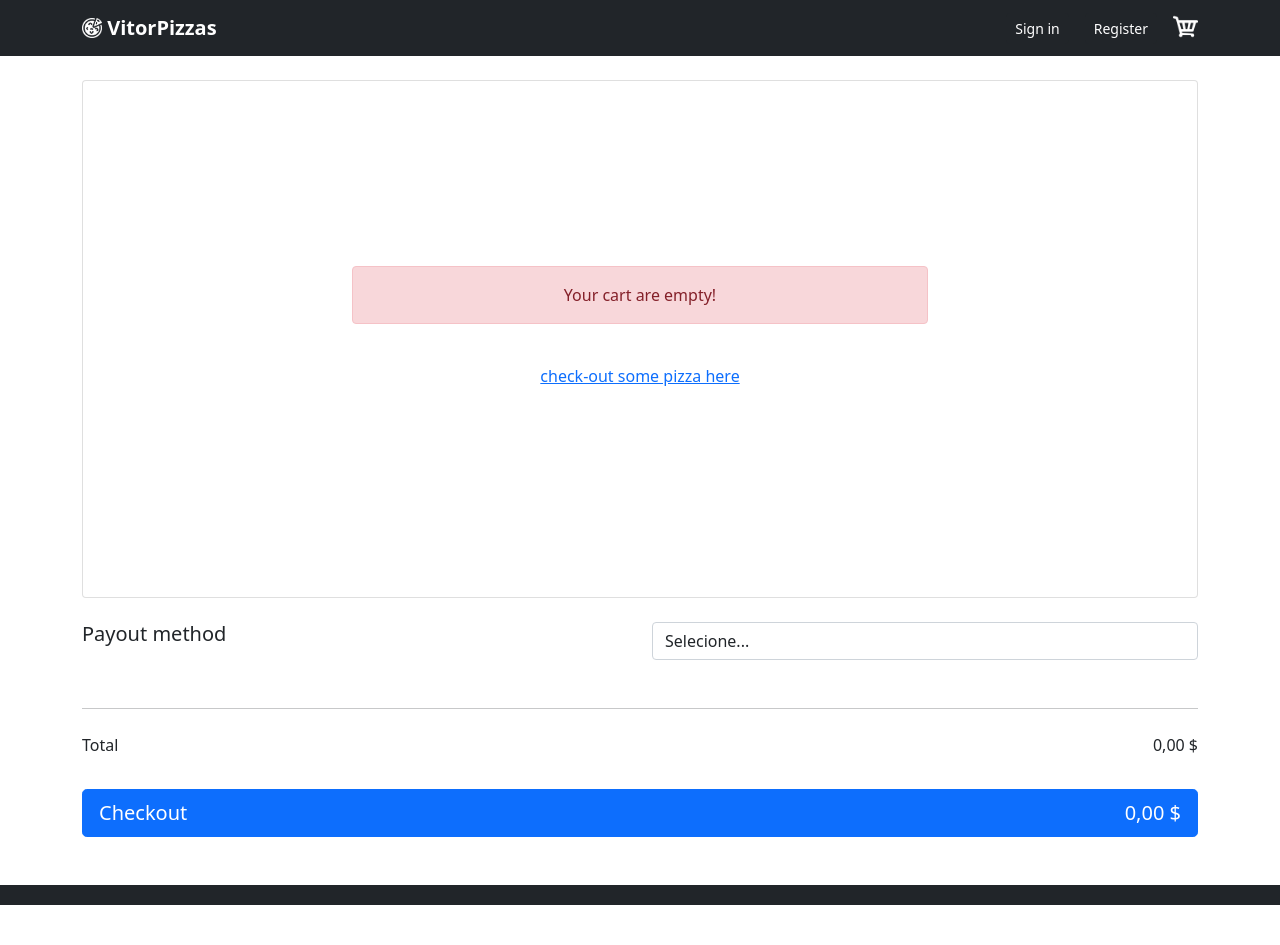
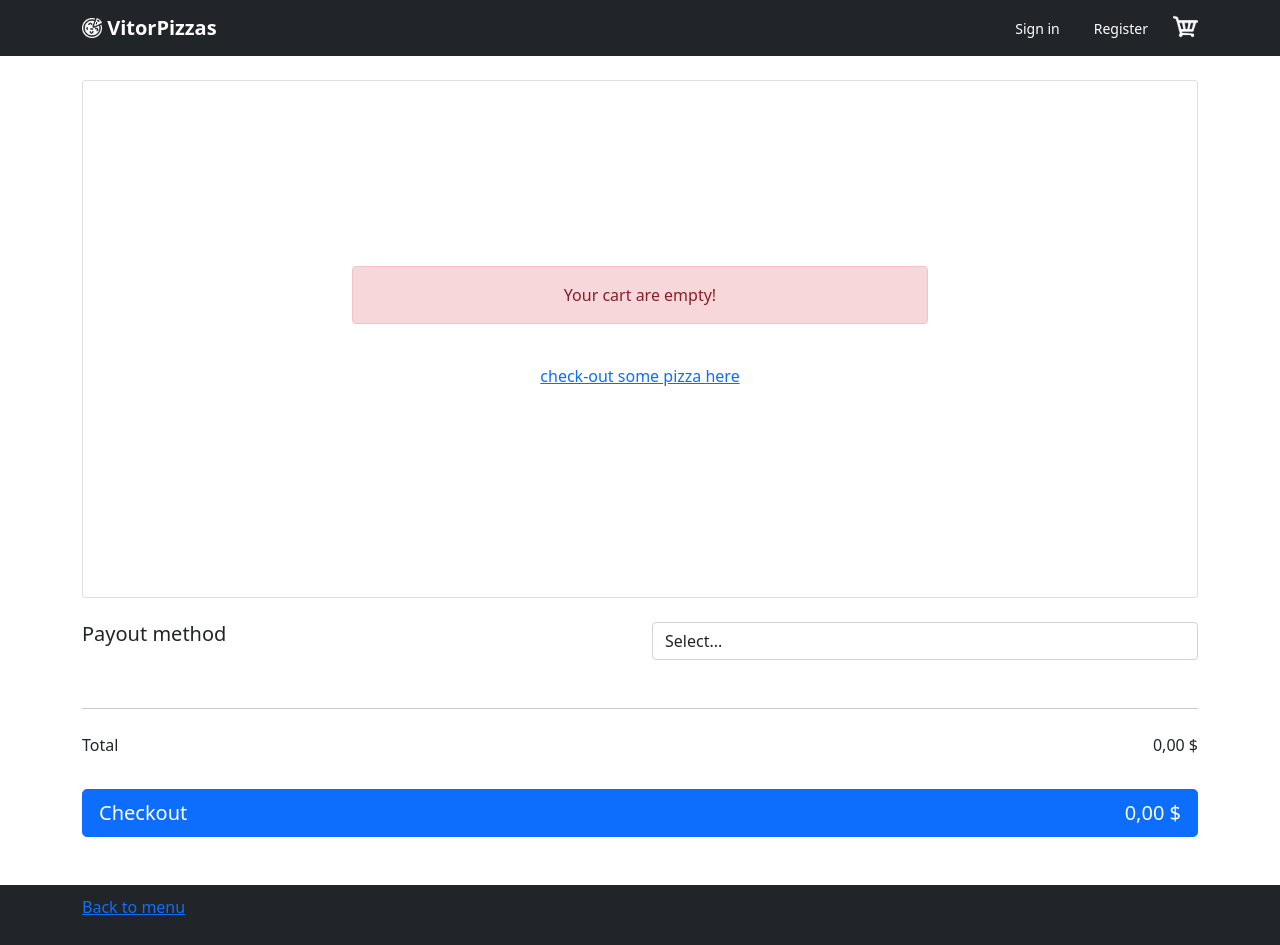
Before and after one commit to lumier189/pizzeria-react, a React (Create React App) app: page /cart in a window 1280 px wide. Before the commit the page ends 905 px from the top, so only its background shows below. Built offline with nearby package versions, Linux system fonts and the light colour scheme.

Commit message:
fix: sizing checkout page

```diff
--- a/src/components/template.jsx
+++ b/src/components/template.jsx
@@ -56,7 +56,7 @@ export default function Template({ children, hasBanner }) {
                   <a href="/login" className="btn btn-dark btn-sm" type="submit">Sign in</a>
                 </div>
                 <div className="col-auto mx-3">
-                  <a href="/cadastro" className="btn btn-dark btn-sm">Register</a>
+                  <a href="/register" className="btn btn-dark btn-sm">Register</a>
                 </div>
                 <a className="rounded-circle" href="/cart" style={{ position: "relative" }}>
                   <img className="" src="../img/cart.png" width="25" alt="cart" style={{ filter: "invert(100)", position: "relative" }} />
@@ -94,7 +94,9 @@ export default function Template({ children, hasBanner }) {
         padding: "10px"
       }}>
         <div className="container">
-
+          <p className="float-right">
+            <a href="/">Back to menu</a>
+          </p>
         </div>
       </footer>
     </div >
--- a/src/pages/cart/components/items.jsx
+++ b/src/pages/cart/components/items.jsx
@@ -19,7 +19,7 @@ export default function Items({ pizza, onChange, onDelete, handleAlert }) {
 
   const sizeName = [null, "Small", "Medium", "Large"]
   return (
-    <div className="table-responsive my-4">
+    <div className="table-responsive pt-4">
       <table className="table">
         <thead>
           <tr className="text-center">
--- a/src/pages/cart/components/metodoP.jsx
+++ b/src/pages/cart/components/metodoP.jsx
@@ -10,7 +10,7 @@ export default function MetodoP({ handleChange, value }) {
       </div>
       <div className="form-group col">
         <select className="form-control" required value={value} onChange={(e) => handleChange(e.target.value)}>
-          <option value="null"  disabled>Selecione...</option>
+          <option value="null"  disabled>Select...</option>
           <option value="debito">Debit card</option>
           <option value="credito">Credit card</option>
           <option value="dinheiro">Cash</option>
--- a/src/pages/form/index.jsx
+++ b/src/pages/form/index.jsx
@@ -95,7 +95,7 @@ export function UseForm() {
                 </div>
                 <div className="form-group col-md-6 mb-3">
                   <label className="form-label" htmlFor="password">Password</label>
-                  <Input className="form-control" type="password" name="password" placeholder="Digite um senha" />
+                  <Input className="form-control" type="password" name="password" placeholder="Digite uma senha" />
                 </div>
                 <div className="form-group col-md-6 mb-3">
                   <label className="form-label" htmlFor="confirmPassword">Confirm password</label>
--- a/src/routes.js
+++ b/src/routes.js
@@ -13,7 +13,7 @@ export default function Routes() {
         <Route path="/" element={<Menu/>}/>
         <Route path="/menu/:id" element={<PizzaId/>}/>
         <Route path="/login" element={<Login/>}/>
-        <Route path="/cadastro" element={<UseForm/>}/>
+        <Route path="/register" element={<UseForm/>}/>
         <Route path="*" element={<NotFound/>}/>
       </Switch>
   )
```
